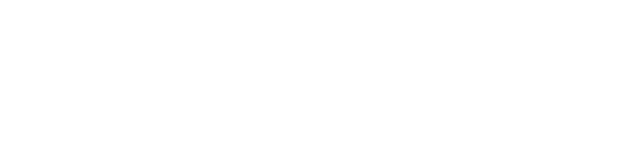
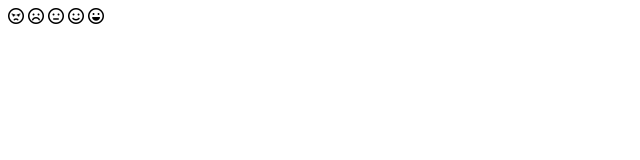
Before and after one commit to kibeetfelix/emoji_rating, a plain HTML site: page index.html in a window 1280 px wide. Shown: the whole page, without its empty margins (0-640 px from the left). Drawn offline with Linux system fonts and the light colour scheme.

Commit message:
emoji from font awsome

```diff
--- a/index.html
+++ b/index.html
@@ -15,7 +15,11 @@
 <body>
     <div class="feedback-container">
         <div class="emoji-container">
-            <i class="fa fa-meh-o" aria-hidden="true"></i>
+            <i class="fa-regular fa-face-angry"></i>
+            <i class="fa-regular fa-face-frown"></i>
+            <i class="fa-regular fa-face-meh"></i>
+            <i class="fa-regular fa-face-smile"></i>
+            <i class="fa-regular fa-face-laugh"></i>
         </div>
     </div>
 
```
